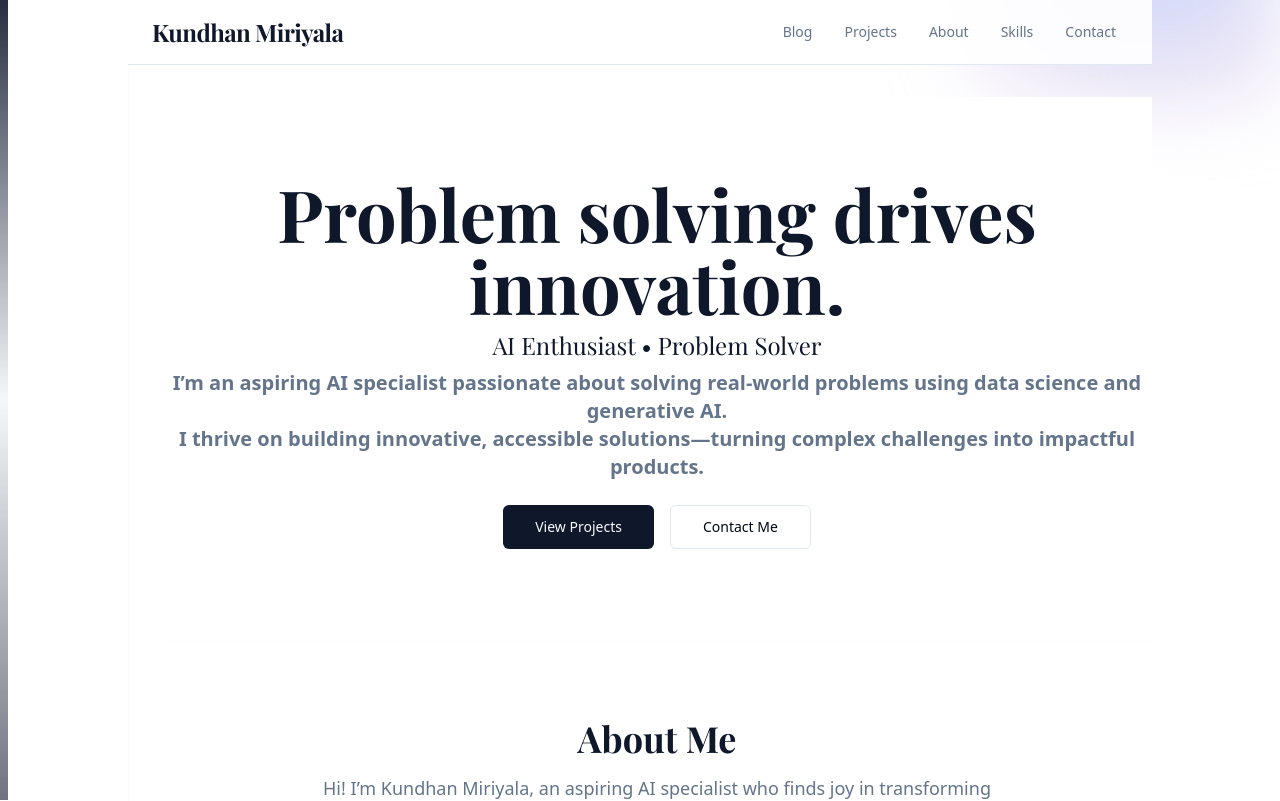
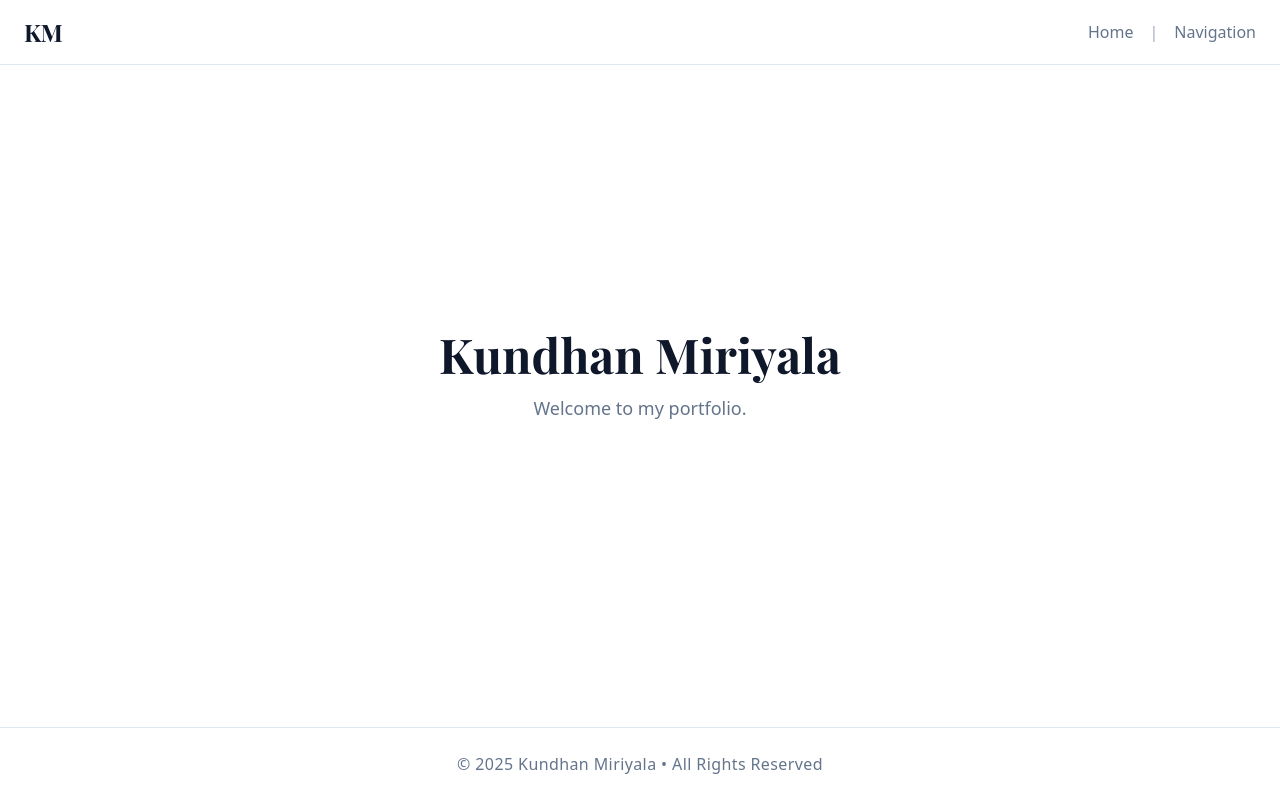
Before and after one commit to forcalender/kundhan-miriyala-showcase, a React (Vite) app: page / in a window 1280 px wide. Shown: the top 801 px of the page. Built offline with nearby package versions, Linux system fonts and the light colour scheme.

Commit message:
Rebuild website from scratch
Reset all code and start with a clean slate.

```diff
--- a/src/components/Navbar.tsx
+++ b/src/components/Navbar.tsx
@@ -1,38 +1,21 @@
 
 import React from "react";
-import { Button } from "@/components/ui/button";
-
-const sections = [
-  { label: "Blog", href: "#blog" },
-  { label: "Projects", href: "#projects" },
-  { label: "About", href: "#about" },
-  { label: "Skills", href: "#skills" },
-  { label: "Contact", href: "#contact" },
-];
 
 const Navbar = () => (
-  <nav className="w-full flex justify-between items-center py-4 px-6 bg-background/90 border-b sticky top-0 z-50 backdrop-blur">
+  <nav className="w-full flex justify-between items-center py-4 px-6 bg-background border-b sticky top-0 z-50">
     <a href="/" className="flex items-center gap-2">
       <span className="text-2xl font-extrabold font-playfair tracking-tight text-primary">
-        Kundhan Miriyala
+        KM
       </span>
     </a>
-    <div className="hidden md:flex gap-2">
-      {sections.map((section) => (
-        <a
-          key={section.label}
-          href={section.href}
-          className="px-3 py-1 rounded-md text-sm font-medium text-muted-foreground hover:text-primary transition-colors"
-        >
-          {section.label}
-        </a>
-      ))}
-    </div>
-    <div className="flex md:hidden">
-      {/* Mobile menu toggle (extend later if needed) */}
-      <Button variant="outline" size="icon" aria-label="Open menu">
-        <span className="font-bold">☰</span>
-      </Button>
+    <div className="flex gap-4">
+      <a href="#" className="text-muted-foreground hover:text-primary font-medium transition-colors">
+        Home
+      </a>
+      <span className="text-muted-foreground opacity-60">|</span>
+      <a href="#" className="text-muted-foreground hover:text-primary font-medium transition-colors">
+        Navigation
+      </a>
     </div>
   </nav>
 );
--- a/src/pages/Index.tsx
+++ b/src/pages/Index.tsx
@@ -1,43 +1,22 @@
 
 import React from "react";
 import Navbar from "@/components/Navbar";
-import Hero from "@/components/Hero";
-import About from "@/components/About";
-import Projects from "@/components/Projects";
-import Skills from "@/components/Skills";
-import Contact from "@/components/Contact";
 
 const Index = () => {
   return (
-    <div className="relative min-h-screen flex flex-col bg-background animate-fade-in overflow-x-hidden">
-      {/* Dynamic animated accent bar (desktop only) */}
-      <div className="hidden lg:block fixed top-0 left-0 h-full w-2 bg-gradient-to-b from-primary/90 via-accent/80 to-primary/60 animate-[pulse_3s_ease-in-out_infinite] z-30 pointer-events-none" />
-      {/* Animated floating gradient shape for subtle motion */}
-      <div
-        className="absolute right-0 top-[-10%] w-[320px] h-[320px] opacity-50 z-0 blur-2xl pointer-events-none animate-[scale-in_6s_infinite_alternate]"
-        aria-hidden="true"
-        style={{
-          background: "radial-gradient(ellipse at 60% 40%, #82aaff 0%, #d1c4e9 60%, transparent 100%)"
-        }}
-      />
-      {/* Main content stack with light section dividers */}
-      <div className="relative z-20 flex flex-col min-h-screen max-w-5xl mx-auto">
-        <Navbar />
-        <div className="border-l-2 border-accent/30 pl-0 lg:pl-8 pt-8 flex-1 flex flex-col gap-1">
-          <Hero />
-          <div className="w-full my-2 border-b border-muted/20" />
-          <About />
-          <div className="w-full my-2 border-b border-muted/20" />
-          <Projects />
-          <div className="w-full my-2 border-b border-muted/20" />
-          <Skills />
-          <div className="w-full my-2 border-b border-muted/20" />
-          <Contact />
-        </div>
-        <footer className="mt-auto py-6 text-center text-muted-foreground border-t bg-background/95 backdrop-blur font-light tracking-wide">
-          &copy; {new Date().getFullYear()} Kundhan Miriyala • All Rights Reserved
-        </footer>
-      </div>
+    <div className="min-h-screen flex flex-col bg-background text-foreground">
+      <Navbar />
+      <main className="flex-1 flex flex-col justify-center items-center">
+        <h1 className="text-4xl md:text-5xl font-extrabold font-playfair text-primary mb-4">
+          Kundhan Miriyala
+        </h1>
+        <p className="text-muted-foreground text-lg mb-10">
+          Welcome to my portfolio.
+        </p>
+      </main>
+      <footer className="py-6 text-center text-muted-foreground border-t bg-background/95 backdrop-blur font-light tracking-wide">
+        &copy; {new Date().getFullYear()} Kundhan Miriyala • All Rights Reserved
+      </footer>
     </div>
   );
 };
```
